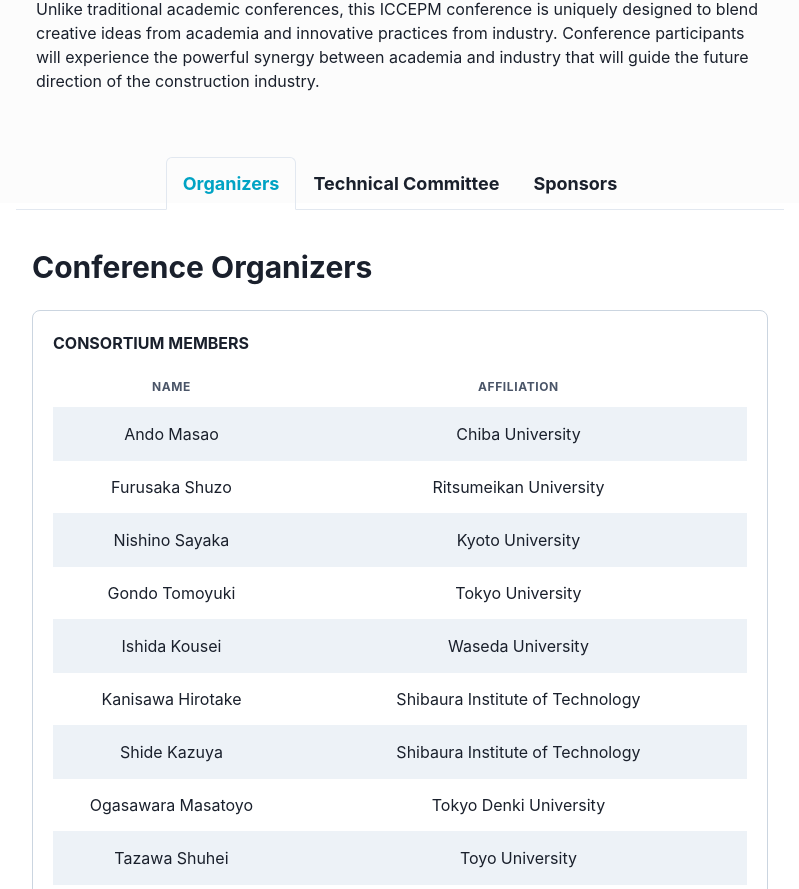
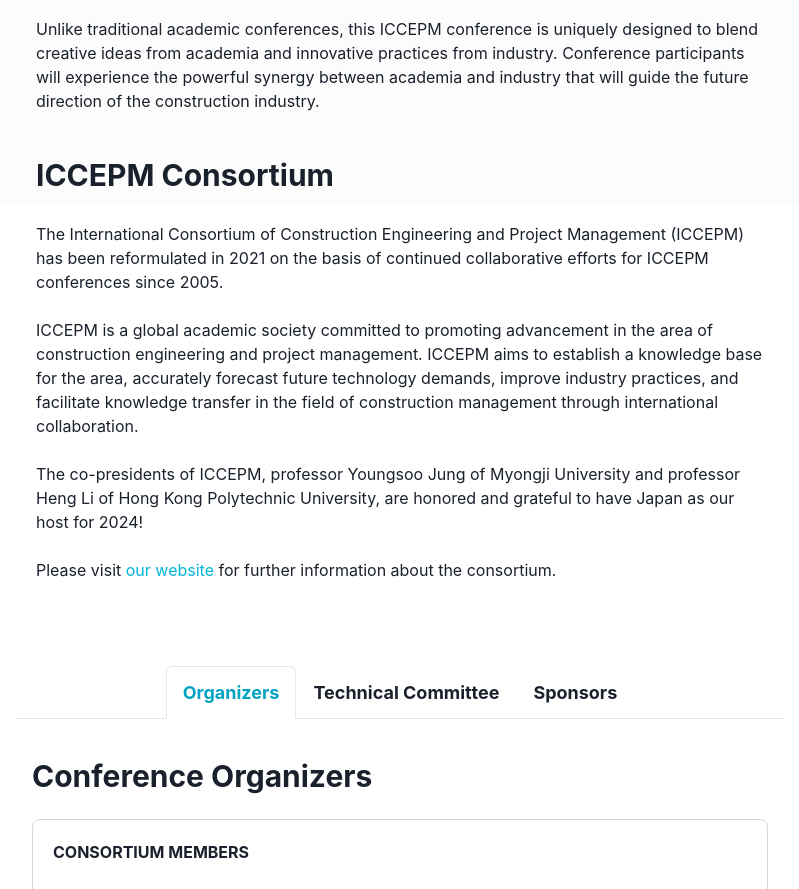
Before and after one commit to ktaroabobon/iccepm2024, a React (Create React App) app: page /about in a window 1280 px wide. Shown: the part 597-1486 px from the top of the page, without its empty margins (240-1039 px from the left). Built offline with nearby package versions, Linux system fonts and the light colour scheme.

Commit message:
add: Explanation about ICCEPM Consortium

```diff
--- a/src/pages/About.tsx
+++ b/src/pages/About.tsx
@@ -137,7 +137,7 @@
           <Stack maxWidth={"768px"} width={"100%"} height={"100%"}>
             <VStack divider={<br />}>
               <Box overflow={"auto"} w={"100%"} p={5}>
-                <Stack divider={<br />}>
+                <Stack divider={<br />} py={5}>
                   <Text as={"b"} fontSize="3xl">
                     What is ICCEPM2024?
                   </Text>
@@ -171,6 +171,43 @@
                     participants will experience the powerful synergy between
                     academia and industry that will guide the future direction
                     of the construction industry.
+                  </Text>
+                </Stack>
+                <Stack divider={<br />} py={5}>
+                  <Text as={"b"} fontSize="3xl">
+                    ICCEPM Consortium
+                  </Text>
+                  <Text fontSize="md">
+                    The International Consortium of Construction Engineering and
+                    Project Management (ICCEPM) has been reformulated in 2021 on
+                    the basis of continued collaborative efforts for ICCEPM
+                    conferences since 2005.
+                  </Text>
+                  <Text fontSize="md">
+                    ICCEPM is a global academic society committed to promoting
+                    advancement in the area of construction engineering and
+                    project management. ICCEPM aims to establish a knowledge
+                    base for the area, accurately forecast future technology
+                    demands, improve industry practices, and facilitate
+                    knowledge transfer in the field of construction management
+                    through international collaboration.
+                  </Text>
+                  <Text fontSize="md">
+                    The co-presidents of ICCEPM, professor Youngsoo Jung of
+                    Myongji University and professor Heng Li of Hong Kong
+                    Polytechnic University, are honored and grateful to have
+                    Japan as our host for 2024!
+                  </Text>
+                  <Text fontSize="md">
+                    Please visit{" "}
+                    <Link
+                      href={"https://www.iccepm.org/"}
+                      color={"cyan.500"}
+                      isExternal
+                    >
+                      our website
+                    </Link>{" "}
+                    for further information about the consortium.
                   </Text>
                 </Stack>
               </Box>
```
